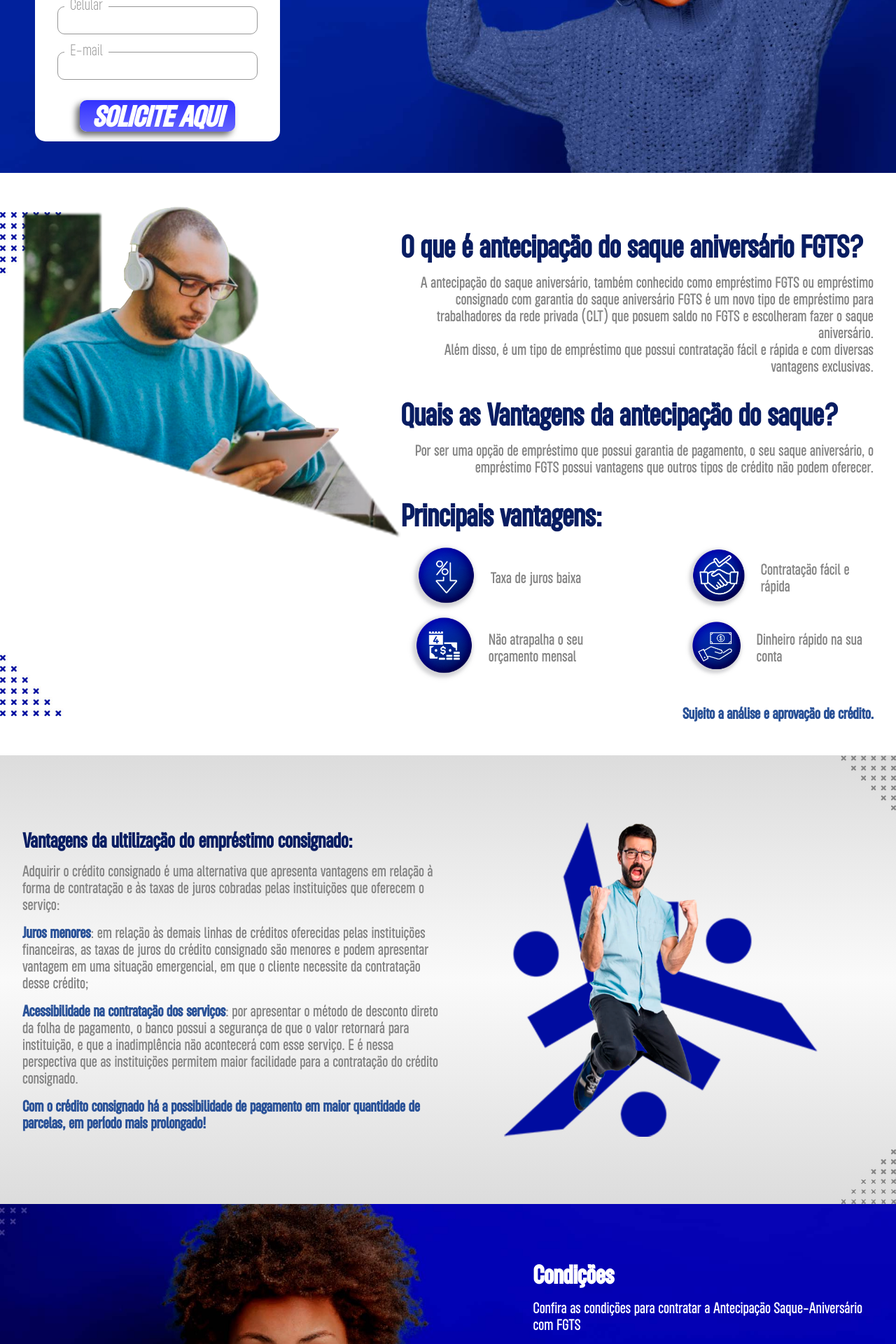
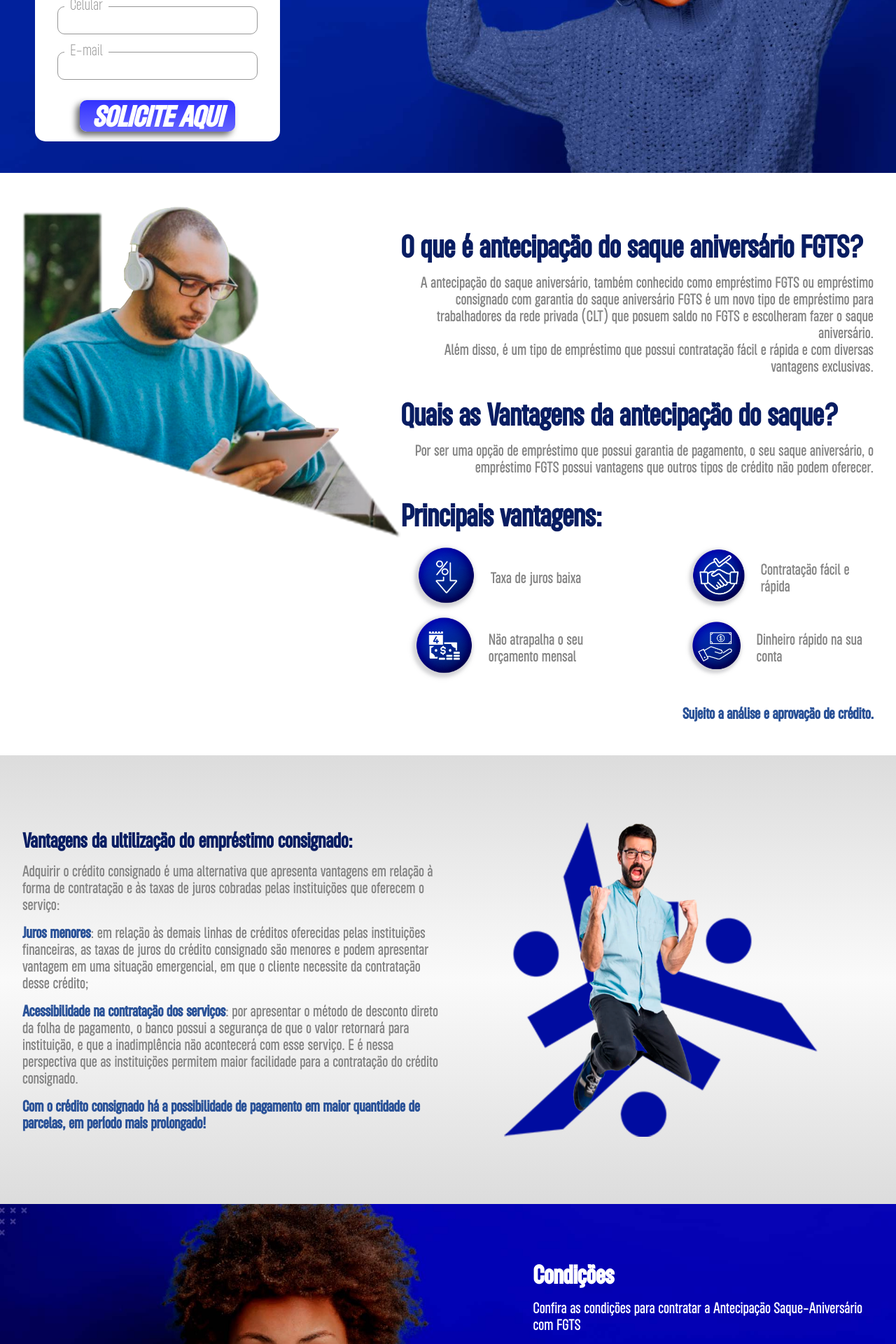
Before and after one commit to tiago0051/ff-promotora, a Next.js app: page / in a window 1280 px wide. Shown: the part 383-2303 px from the top of the page at 70% size. Built offline with nearby package versions, Linux system fonts and the light colour scheme.

Commit message:
Correção

```diff
--- a/src/components/second-session/style.module.css
+++ b/src/components/second-session/style.module.css
@@ -1,5 +1,4 @@
 .session {
-    background-image: url("/images/2/fundo.jpg");
     background-size: contain;
     background-repeat: no-repeat;
     background-position: left;
--- a/src/components/third-session/style.module.css
+++ b/src/components/third-session/style.module.css
@@ -1,6 +1,6 @@
 .section {
     background: rgb(220,220,220);
-    background-image: url("/images/3/fundo.png"), linear-gradient(180deg, rgba(220,220,220,1) 0%, rgba(250,250,250,1) 50%, rgba(220,220,220,1) 100%);
+    background-image: linear-gradient(180deg, rgba(220,220,220,1) 0%, rgba(250,250,250,1) 50%, rgba(220,220,220,1) 100%);
     background-size: contain;
     background-position: right;
     background-repeat: no-repeat;
```
